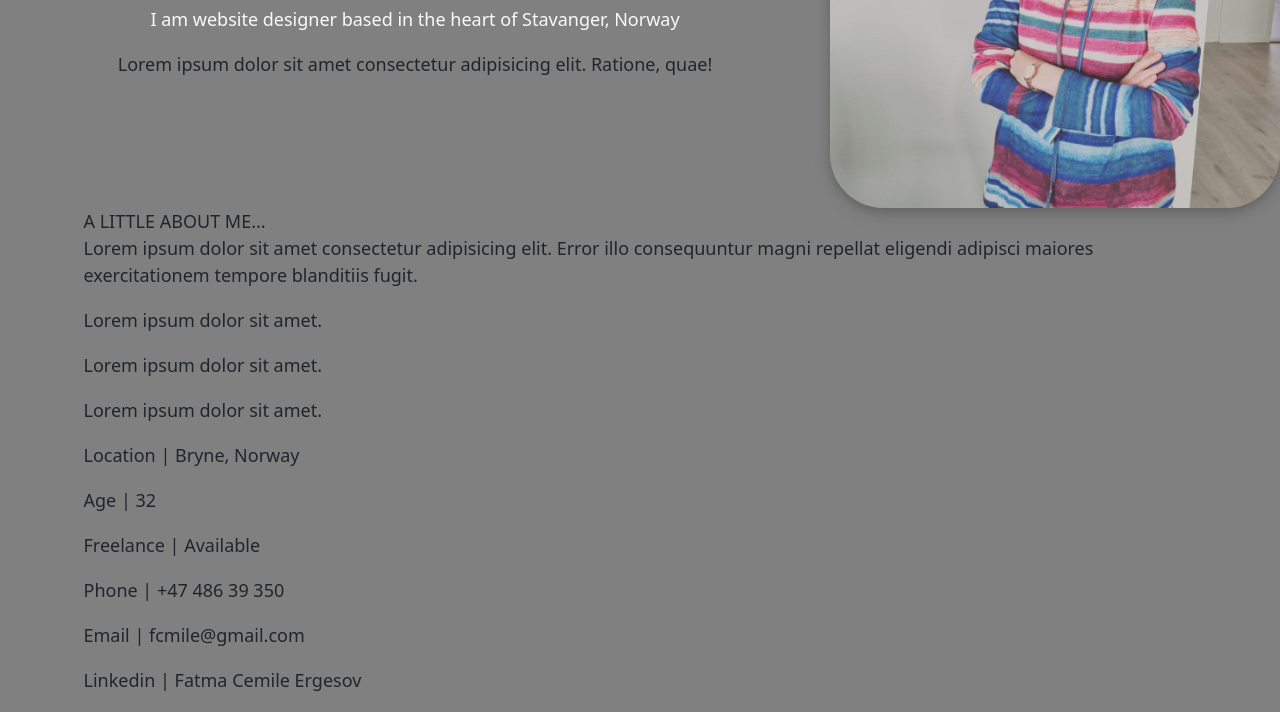
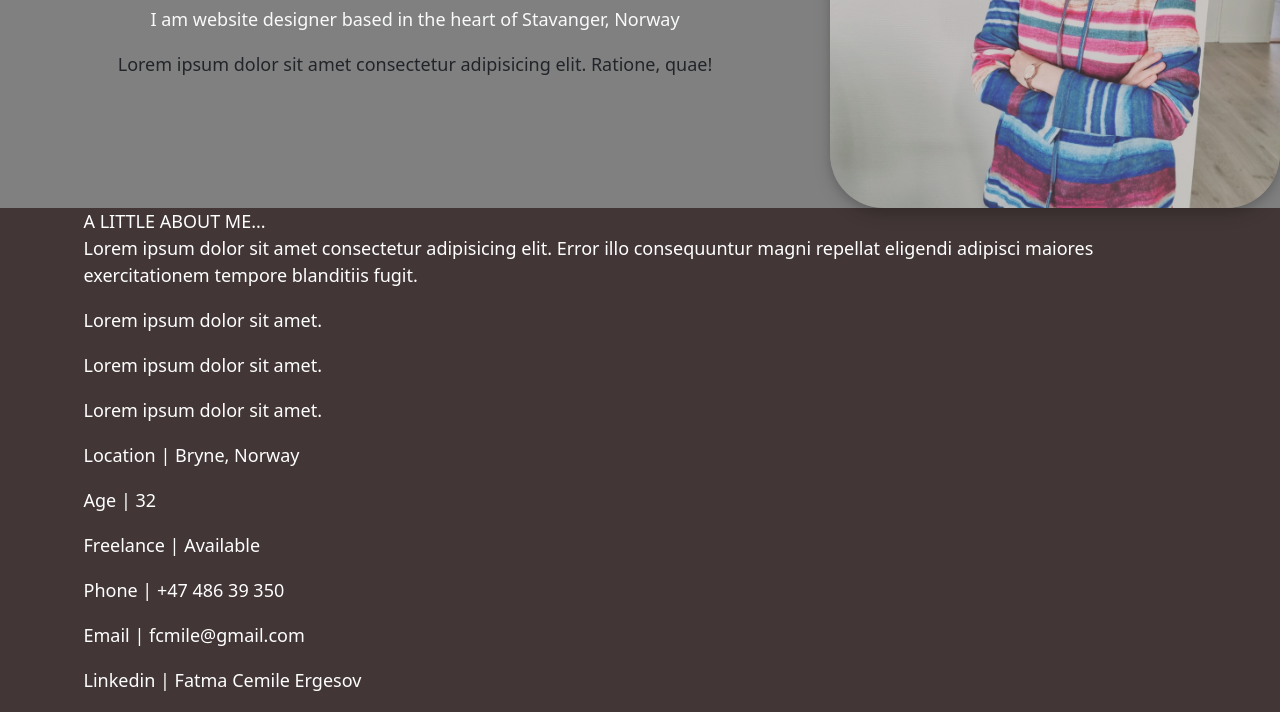
Before and after one commit to Ummuhankavas/fatma-portfolio-bootstrap, a plain HTML site: page index.html in a window 1280 px wide. Shown: the part 350-1062 px from the top of the page. Drawn offline with nearby package versions, Linux system fonts and the light colour scheme.

Commit message:
about css added

```diff
--- a/css/index.css
+++ b/css/index.css
@@ -36,3 +36,11 @@ img:hover {
     transform: scale(1.3); transform-origin: 50% 50%; webkit-filter: blur(0.5px); filter: blur(0.5px); transform: scale(0.9);
     cursor: pointer;
 }
+
+
+/* ************Header************ */
+
+article {
+    background-color: rgb(66, 54, 54);
+    color: white;
+}
```
